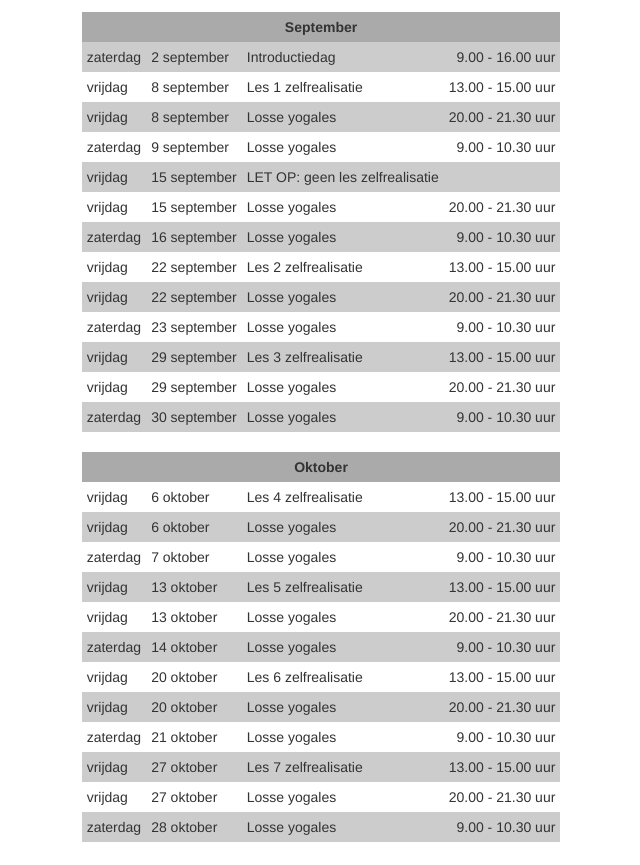
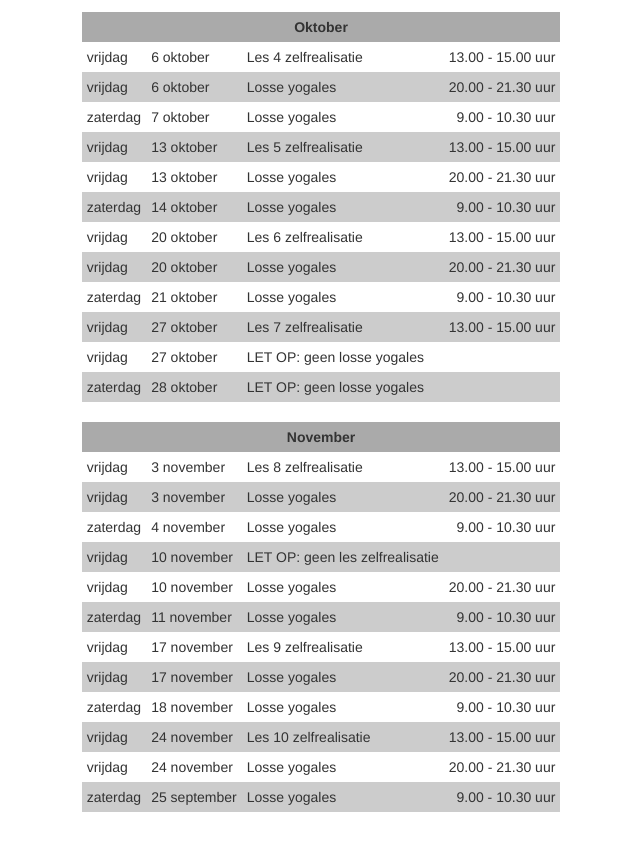
Before and after one commit to hermanvand/website-ssstil, a plain HTML site: page index.html in a window 1280 px wide. Shown: the part 1840-2705 px from the top of the page, without its empty margins (319-959 px from the left). Drawn offline with Linux system fonts and the light colour scheme.

Commit message:
nieuwe agenda en nieuwe les

```diff
--- a/index.html
+++ b/index.html
@@ -200,91 +200,6 @@ van Beekstraat 103</br>
 <table align="center">
 
 <tr style="background-color:#aaa;" >
-	<td style="padding:5px;text-align:center;font-weight:bold;" colspan="4">September</td>
-</tr>
-<tr style="background-color:#ccc;" >
-	<td style="padding:5px;">zaterdag</td>
-	<td style="padding:5px;">2 september</td>
-	<td style="padding:5px;">Introductiedag</td>
-	<td style="padding:5px;text-align:right">9.00 - 16.00 uur </td>
-</tr>
-<tr>
-	<td style="padding:5px;">vrijdag</td>
-	<td style="padding:5px;">8 september</td>
-	<td style="padding:5px;">Les 1 zelfrealisatie</td>
-	<td style="padding:5px;text-align:right">13.00 - 15.00 uur </td>
-</tr>
-<tr style="background-color:#ccc;" >
-	<td style="padding:5px;">vrijdag</td>
-	<td style="padding:5px;">8 september </td>
-	<td style="padding:5px;">Losse yogales</td>
-	<td style="padding:5px;text-align:right">20.00 - 21.30 uur</td>
-</tr>
-<tr>
-	<td style="padding:5px;">zaterdag</td>
-	<td style="padding:5px;">9 september</td>
-	<td style="padding:5px;">Losse yogales</td>
-	<td style="padding:5px;text-align:right">9.00 - 10.30 uur </td>
-</tr>
-<tr style="background-color:#ccc;" >
-	<td style="padding:5px;">vrijdag</td>
-	<td style="padding:5px;">15 september</td>
-	<td style="padding:5px;">LET OP: geen les zelfrealisatie</td>
-	<td style="padding:5px;text-align:right"></td>
-</tr>
-<tr>
-	<td style="padding:5px;">vrijdag</td>
-	<td style="padding:5px;">15 september </td>
-	<td style="padding:5px;">Losse yogales</td>
-	<td style="padding:5px;text-align:right">20.00 - 21.30 uur</td>
-</tr>
-<tr style="background-color:#ccc;" >
-	<td style="padding:5px;">zaterdag</td>
-	<td style="padding:5px;">16 september</td>
-	<td style="padding:5px;">Losse yogales</td>
-	<td style="padding:5px;text-align:right">9.00 - 10.30 uur </td>
-</tr>
-<tr>
-	<td style="padding:5px;">vrijdag</td>
-	<td style="padding:5px;">22 september</td>
-	<td style="padding:5px;">Les 2 zelfrealisatie</td>
-	<td style="padding:5px;text-align:right">13.00 - 15.00 uur </td>
-</tr>
-<tr style="background-color:#ccc;" >
-	<td style="padding:5px;">vrijdag</td>
-	<td style="padding:5px;">22 september</td>
-	<td style="padding:5px;">Losse yogales</td>
-	<td style="padding:5px;text-align:right">20.00 - 21.30 uur</td>
-</tr>
-<tr>
-	<td style="padding:5px;">zaterdag</td>
-	<td style="padding:5px;">23 september</td>
-	<td style="padding:5px;">Losse yogales</td>
-	<td style="padding:5px;text-align:right">9.00 - 10.30 uur </td>
-</tr>
-<tr style="background-color:#ccc;" >
-	<td style="padding:5px;">vrijdag</td>
-	<td style="padding:5px;">29 september</td>
-	<td style="padding:5px;">Les 3 zelfrealisatie</td>
-	<td style="padding:5px;text-align:right">13.00 - 15.00 uur </td>
-</tr>
-<tr>
-	<td style="padding:5px;">vrijdag</td>
-	<td style="padding:5px;">29 september </td>
-	<td style="padding:5px;">Losse yogales</td>
-	<td style="padding:5px;text-align:right">20.00 - 21.30 uur</td>
-</tr>
-<tr style="background-color:#ccc;" >
-	<td style="padding:5px;">zaterdag</td>
-	<td style="padding:5px;">30 september</td>
-	<td style="padding:5px;">Losse yogales</td>
-	<td style="padding:5px;text-align:right">9.00 - 10.30 uur </td>
-</tr>
-<tr>
-	<td style="padding:10px;" colspan="4"></td>
-</tr>
-
-<tr style="background-color:#aaa;" >
 	<td style="padding:5px;text-align:center;font-weight:bold;" colspan="4">Oktober</td>
 </tr>
 <tr>
@@ -350,12 +265,91 @@ van Beekstraat 103</br>
 <tr>
 	<td style="padding:5px;">vrijdag</td>
 	<td style="padding:5px;">27 oktober </td>
+	<td style="padding:5px;">LET OP: geen losse yogales</td>
+	<td style="padding:5px;text-align:right"></td>
+</tr>
+<tr style="background-color:#ccc;" >
+	<td style="padding:5px;">zaterdag</td>
+	<td style="padding:5px;">28 oktober</td>
+	<td style="padding:5px;">LET OP: geen losse yogales</td>
+	<td style="padding:5px;text-align:right"></td>
+</tr>
+<tr>
+	<td style="padding:10px;" colspan="4"></td>
+</tr>
+
+<tr style="background-color:#aaa;" >
+	<td style="padding:5px;text-align:center;font-weight:bold;" colspan="4">November</td>
+</tr>
+<tr>
+	<td style="padding:5px;">vrijdag</td>
+	<td style="padding:5px;">3 november</td>
+	<td style="padding:5px;">Les 8 zelfrealisatie</td>
+	<td style="padding:5px;text-align:right">13.00 - 15.00 uur </td>
+</tr>
+<tr style="background-color:#ccc;" >
+	<td style="padding:5px;">vrijdag</td>
+	<td style="padding:5px;">3 november </td>
+	<td style="padding:5px;">Losse yogales</td>
+	<td style="padding:5px;text-align:right">20.00 - 21.30 uur</td>
+</tr>
+<tr>
+	<td style="padding:5px;">zaterdag</td>
+	<td style="padding:5px;">4 november</td>
+	<td style="padding:5px;">Losse yogales</td>
+	<td style="padding:5px;text-align:right">9.00 - 10.30 uur </td>
+</tr>
+<tr style="background-color:#ccc;" >
+	<td style="padding:5px;">vrijdag</td>
+	<td style="padding:5px;">10 november</td>
+	<td style="padding:5px;">LET OP: geen les zelfrealisatie</td>
+	<td style="padding:5px;text-align:right"></td>
+</tr>
+<tr>
+	<td style="padding:5px;">vrijdag</td>
+	<td style="padding:5px;">10 november </td>
 	<td style="padding:5px;">Losse yogales</td>
 	<td style="padding:5px;text-align:right">20.00 - 21.30 uur</td>
 </tr>
 <tr style="background-color:#ccc;" >
 	<td style="padding:5px;">zaterdag</td>
-	<td style="padding:5px;">28 oktober</td>
+	<td style="padding:5px;">11 november</td>
+	<td style="padding:5px;">Losse yogales</td>
+	<td style="padding:5px;text-align:right">9.00 - 10.30 uur </td>
+</tr>
+<tr>
+	<td style="padding:5px;">vrijdag</td>
+	<td style="padding:5px;">17 november</td>
+	<td style="padding:5px;">Les 9 zelfrealisatie</td>
+	<td style="padding:5px;text-align:right">13.00 - 15.00 uur </td>
+</tr>
+<tr style="background-color:#ccc;" >
+	<td style="padding:5px;">vrijdag</td>
+	<td style="padding:5px;">17 november</td>
+	<td style="padding:5px;">Losse yogales</td>
+	<td style="padding:5px;text-align:right">20.00 - 21.30 uur</td>
+</tr>
+<tr>
+	<td style="padding:5px;">zaterdag</td>
+	<td style="padding:5px;">18 november</td>
+	<td style="padding:5px;">Losse yogales</td>
+	<td style="padding:5px;text-align:right">9.00 - 10.30 uur </td>
+</tr>
+<tr style="background-color:#ccc;" >
+	<td style="padding:5px;">vrijdag</td>
+	<td style="padding:5px;">24 november</td>
+	<td style="padding:5px;">Les 10 zelfrealisatie</td>
+	<td style="padding:5px;text-align:right">13.00 - 15.00 uur </td>
+</tr>
+<tr>
+	<td style="padding:5px;">vrijdag</td>
+	<td style="padding:5px;">24 november </td>
+	<td style="padding:5px;">Losse yogales</td>
+	<td style="padding:5px;text-align:right">20.00 - 21.30 uur</td>
+</tr>
+<tr style="background-color:#ccc;" >
+	<td style="padding:5px;">zaterdag</td>
+	<td style="padding:5px;">25 september</td>
 	<td style="padding:5px;">Losse yogales</td>
 	<td style="padding:5px;text-align:right">9.00 - 10.30 uur </td>
 </tr>
```
Also changed, not shown: 1 other file.
